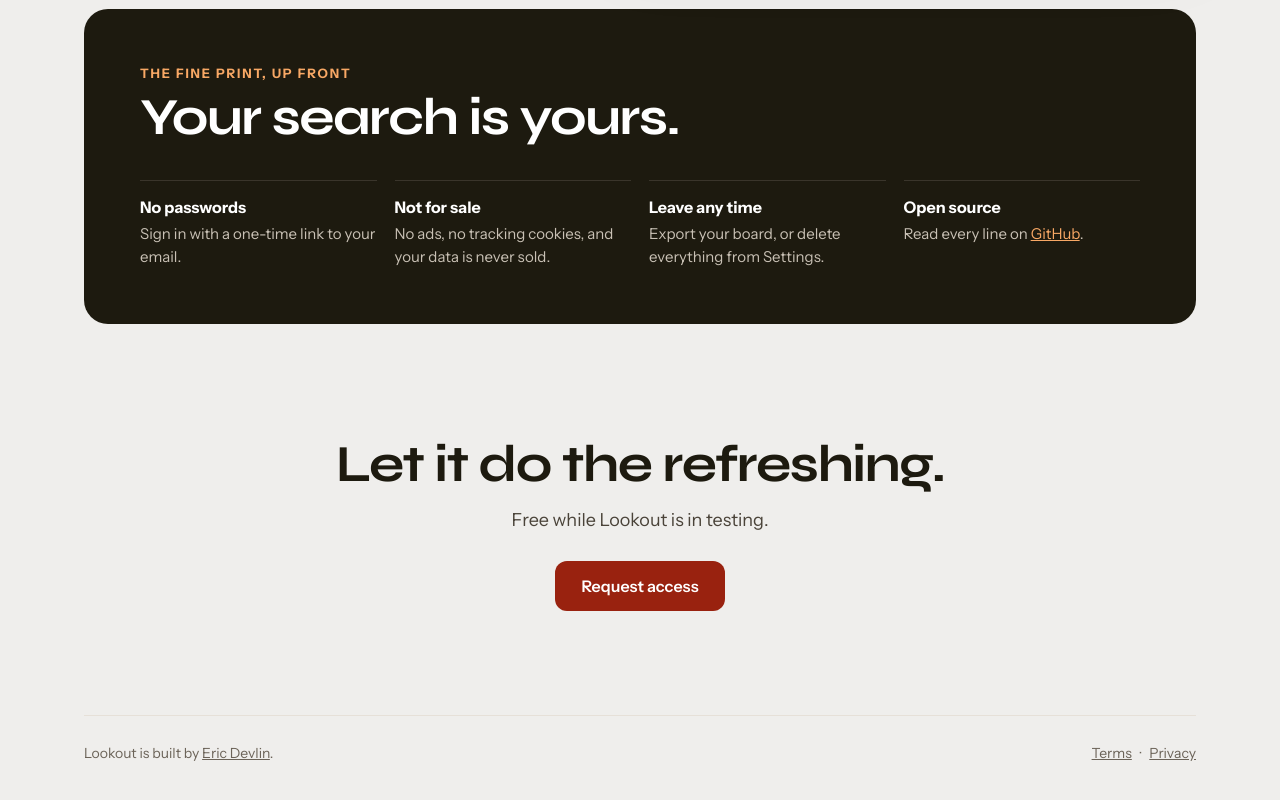
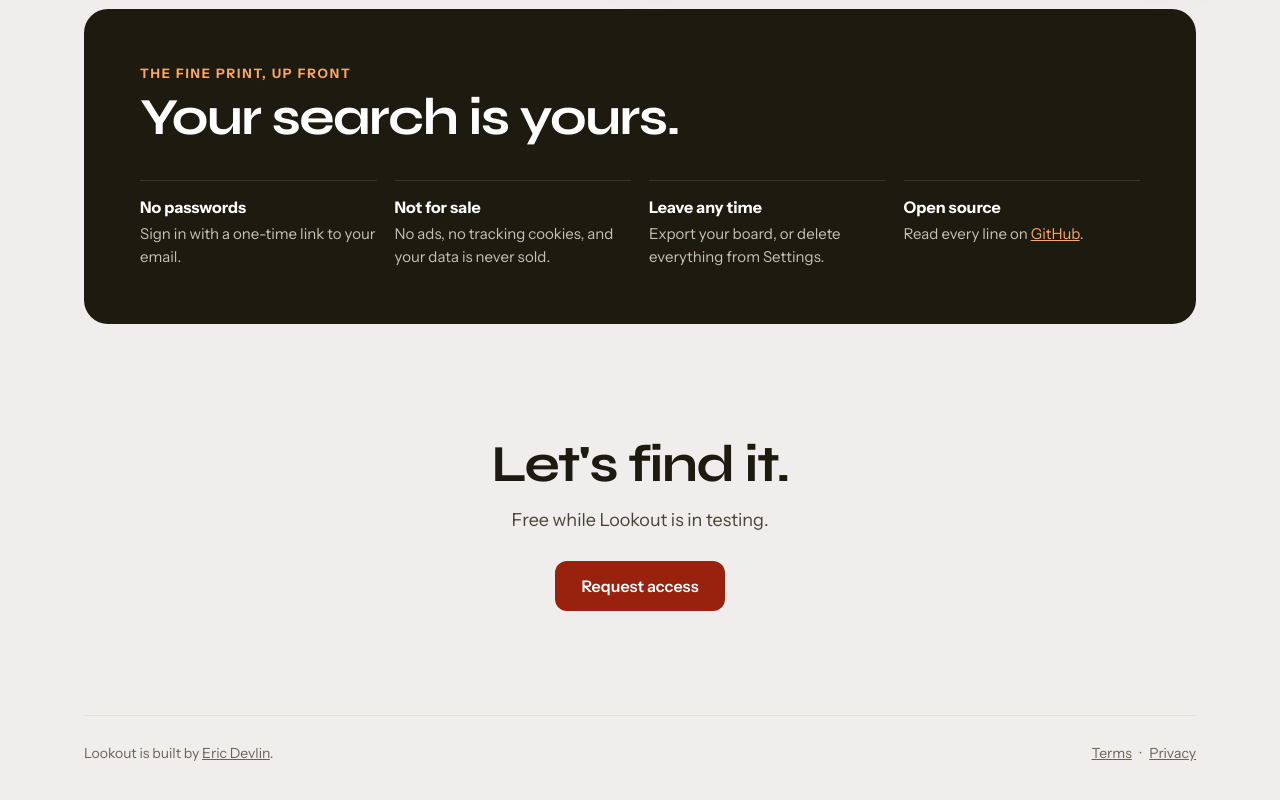
Before and after one commit to ericseandevlin/lookout, a Next.js app: page / in a window 1280 px wide. Shown: the part 2969-3769 px from the top of the page. Built offline with nearby package versions, Linux system fonts and the light colour scheme; no server answers; the database is empty.

Commit message:
Landing: closing line is "Let's find it." (#600)
Co-Authored-By: Claude Opus 5.5 <noreply@anthropic.com>

```diff
--- a/src/components/landing/Landing.tsx
+++ b/src/components/landing/Landing.tsx
@@ -118,7 +118,7 @@ export function Landing({ inviteOnly, channel }: { inviteOnly: boolean; channel:
           </section>
 
           <section className={s.final}>
-            <h2 className={s.h2} style={{ maxWidth: "12em" }}>Let it do the refreshing.</h2>
+            <h2 className={s.h2} style={{ maxWidth: "12em" }}>Let&apos;s find it.</h2>
             <p className={s.sub}>Free while Lookout is in testing.</p>
             <Link href={join} className={s.finalBtn}>{cta}</Link>
           </section>
```
